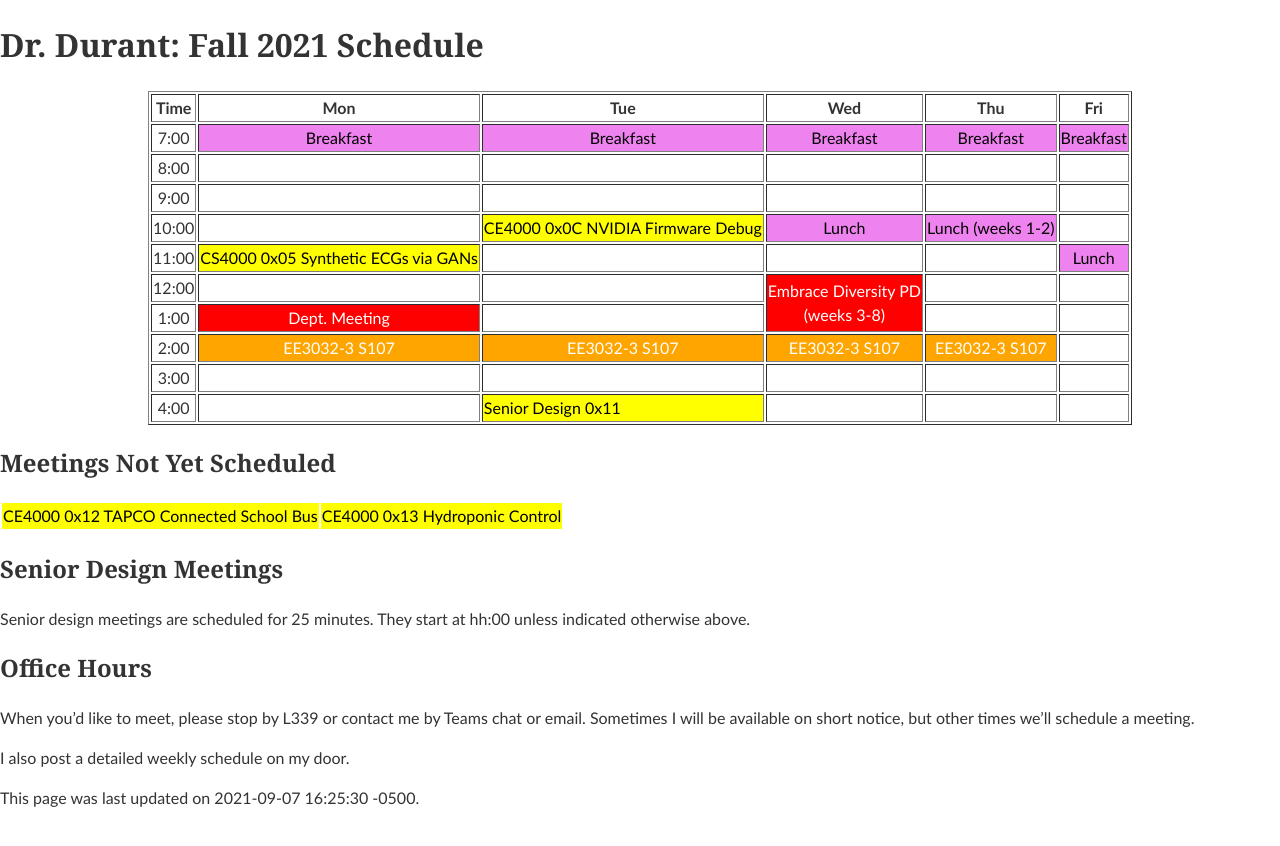
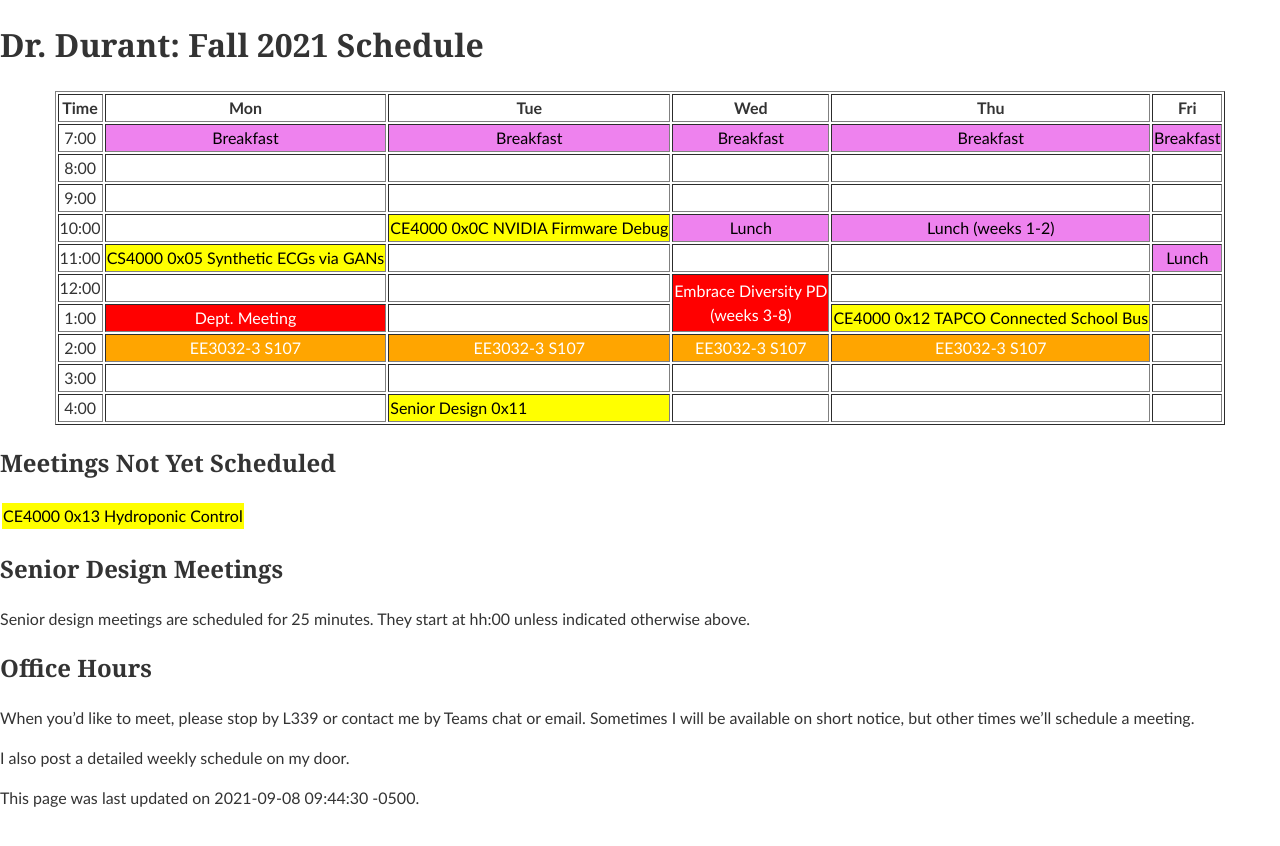
Before and after one commit to edurant/edurant.github.io, a Jekyll site: the page built from sched/f21.md, in a window 1280 px wide. Shown: the top 846 px of the page. Built offline with Jekyll 4.4.1, drawn with Linux system fonts in a browser that asks for light colours.

Commit message:
senior design team scheduled

```diff
--- a/sched/f21.md
+++ b/sched/f21.md
@@ -1,6 +1,6 @@
 ---
 title: "Dr. Durant: Fall 2021 Schedule"
-date: 2021-09-07 16:25:30 -0500
+date: 2021-09-08 09:44:30 -0500
 ---
 
 <style type="text/css">
@@ -13,24 +13,23 @@ td.lunch  { background-color: violet;  color: black; }
 
 <div align="center">
 <table border>
-<tr><th>Time</th>       <th>Mon</th>                                                <th>Tue</th>                                                <th>Wed</th>                                                            <th>Thu</th>                            <th>Fri</th>                        </tr>
-<tr><td>7:00</td>       <td class="lunch">Breakfast</td>                            <td class="lunch">Breakfast</td>                            <td class="lunch">Breakfast</td>                                        <td class="lunch">Breakfast</td>        <td class="lunch">Breakfast</td>    </tr>
-<tr><td>8:00</td>       <td>&nbsp;</td>                                             <td>&nbsp;</td>                                             <td>&nbsp;</td>                                                         <td>&nbsp;</td>                         <td>&nbsp;</td>                     </tr>
-<tr><td>9:00</td>       <td>&nbsp;</td>                                             <td>&nbsp;</td>                                             <td>&nbsp;</td>                                                         <td>&nbsp;</td>                         <td>&nbsp;</td>                     </tr>
-<tr><td>10:00</td>      <td>&nbsp;</td>                                             <td class="ce4000">CE4000 0x0C NVIDIA Firmware Debug</td>   <td class="lunch">Lunch</td>                                            <td class="lunch">Lunch (weeks 1-2)</td><td>&nbsp;</td>                     </tr>
-<tr><td>11:00</td>      <td class="ce4000">CS4000 0x05 Synthetic ECGs via GANs</td> <td>&nbsp;</td>                                             <td>&nbsp;</td>                                                         <td>&nbsp;</td>                         <td class="lunch">Lunch</td>        </tr>
-<tr><td>12:00</td>      <td>&nbsp;</td>                                             <td>&nbsp;</td>                                             <td class="am" rowspan="2">Embrace Diversity PD<br/>(weeks 3-8)</td>    <td>&nbsp;</td>                         <td>&nbsp;</td>                     </tr>
-<tr><td>1:00</td>       <td class="am">Dept. Meeting</td>                           <td>&nbsp;</td>                                                                                                                     <td>&nbsp;</td>                         <td>&nbsp;</td>                     </tr>
-<tr><td>2:00</td>       <td class="ee3032">EE3032-3 S107</td>                       <td class="ee3032">EE3032-3 S107</td>                       <td class="ee3032">EE3032-3 S107</td>                                   <td class="ee3032">EE3032-3 S107</td>   <td>&nbsp;</td>                     </tr>
-<tr><td>3:00</td>       <td>&nbsp;</td>                                             <td>&nbsp;</td>                                             <td>&nbsp;</td>                                                         <td>&nbsp;</td>                         <td>&nbsp;</td>                     </tr>
-<tr><td>4:00</td>       <td>&nbsp;</td>                                             <td class="ce4000">Senior Design 0x11</td>                  <td>&nbsp;</td>                                                         <td>&nbsp;</td>                         <td>&nbsp;</td>                     </tr>
+<tr><th>Time</th>       <th>Mon</th>                                                <th>Tue</th>                                                <th>Wed</th>                                                            <th>Thu</th>                                                    <th>Fri</th>                        </tr>
+<tr><td>7:00</td>       <td class="lunch">Breakfast</td>                            <td class="lunch">Breakfast</td>                            <td class="lunch">Breakfast</td>                                        <td class="lunch">Breakfast</td>                                <td class="lunch">Breakfast</td>    </tr>
+<tr><td>8:00</td>       <td>&nbsp;</td>                                             <td>&nbsp;</td>                                             <td>&nbsp;</td>                                                         <td>&nbsp;</td>                                                 <td>&nbsp;</td>                     </tr>
+<tr><td>9:00</td>       <td>&nbsp;</td>                                             <td>&nbsp;</td>                                             <td>&nbsp;</td>                                                         <td>&nbsp;</td>                                                 <td>&nbsp;</td>                     </tr>
+<tr><td>10:00</td>      <td>&nbsp;</td>                                             <td class="ce4000">CE4000 0x0C NVIDIA Firmware Debug</td>   <td class="lunch">Lunch</td>                                            <td class="lunch">Lunch (weeks 1-2)</td>                        <td>&nbsp;</td>                     </tr>
+<tr><td>11:00</td>      <td class="ce4000">CS4000 0x05 Synthetic ECGs via GANs</td> <td>&nbsp;</td>                                             <td>&nbsp;</td>                                                         <td>&nbsp;</td>                                                 <td class="lunch">Lunch</td>        </tr>
+<tr><td>12:00</td>      <td>&nbsp;</td>                                             <td>&nbsp;</td>                                             <td class="am" rowspan="2">Embrace Diversity PD<br/>(weeks 3-8)</td>    <td>&nbsp;</td>                                                 <td>&nbsp;</td>                     </tr>
+<tr><td>1:00</td>       <td class="am">Dept. Meeting</td>                           <td>&nbsp;</td>                                                                                                                     <td class="ce4000">CE4000 0x12 TAPCO Connected School Bus</td>  <td>&nbsp;</td>                     </tr>
+<tr><td>2:00</td>       <td class="ee3032">EE3032-3 S107</td>                       <td class="ee3032">EE3032-3 S107</td>                       <td class="ee3032">EE3032-3 S107</td>                                   <td class="ee3032">EE3032-3 S107</td>                           <td>&nbsp;</td>                     </tr>
+<tr><td>3:00</td>       <td>&nbsp;</td>                                             <td>&nbsp;</td>                                             <td>&nbsp;</td>                                                         <td>&nbsp;</td>                                                 <td>&nbsp;</td>                     </tr>
+<tr><td>4:00</td>       <td>&nbsp;</td>                                             <td class="ce4000">Senior Design 0x11</td>                  <td>&nbsp;</td>                                                         <td>&nbsp;</td>                                                 <td>&nbsp;</td>                     </tr>
 </table>
 </div>
 
 ## Meetings Not Yet Scheduled
 
 <table><tr>
-<td class="ce4000">CE4000 0x12 TAPCO Connected School Bus</td>
 <td class="ce4000">CE4000 0x13 Hydroponic Control</td>
 </tr></table>
 
```
